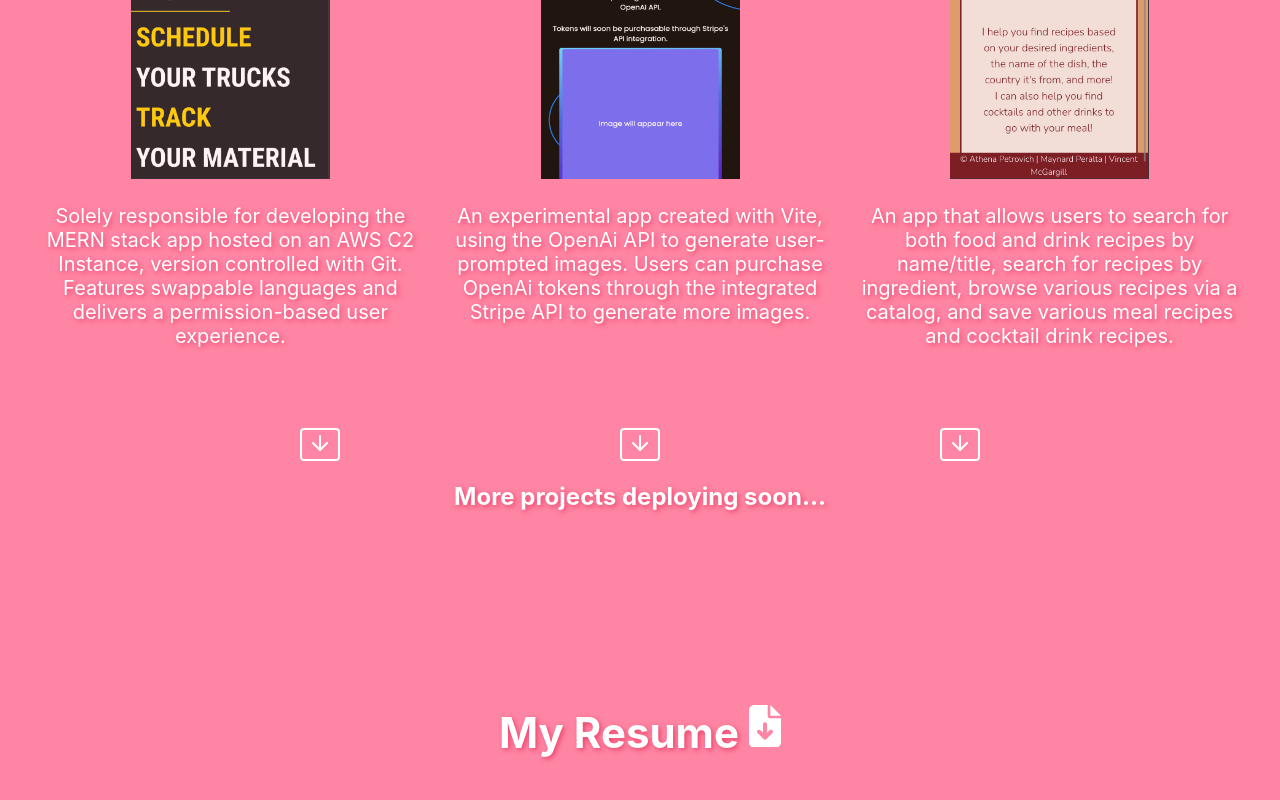
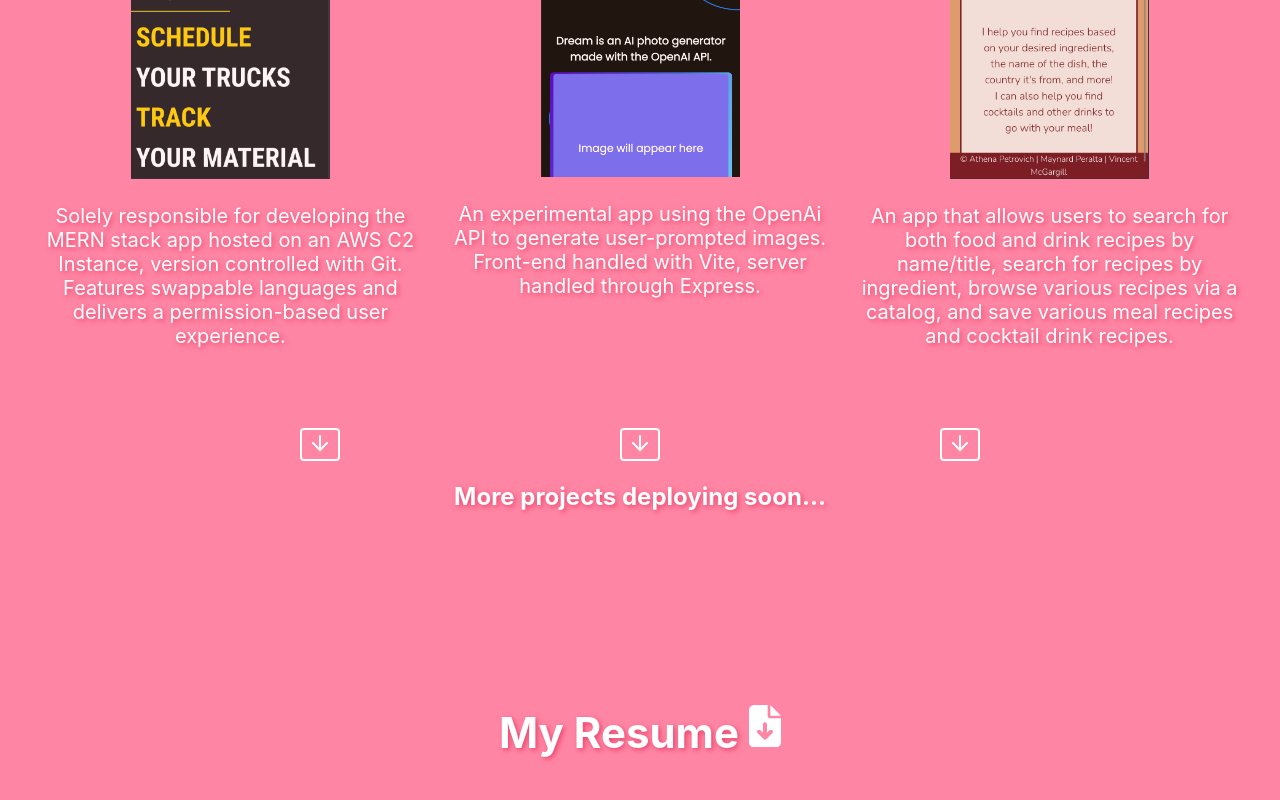
Before and after one commit to strawberryboar/Athenas-Portfolio, a React (Create React App) app: page / in a window 1280 px wide. Shown: the part 1934-2734 px from the top of the page. Built offline with nearby package versions, Linux system fonts and the light colour scheme.

Commit message:
Update copy

```diff
--- a/src/pages/Homepage.js
+++ b/src/pages/Homepage.js
@@ -124,15 +124,13 @@ export default function Homepage() {
                         target='__blank'>
                          <img src={Dream}/>
                         </a>
-                    <p>An experimental app created with Vite, using the OpenAi API to generate user-prompted images. Users can purchase OpenAi tokens through the integrated Stripe API to generate more images.</p>
+                    <p>An experimental app using the OpenAi API to generate user-prompted images. Front-end handled with Vite, server handled through Express.</p>
                     <div className='collapseHidden'>
                         <Collapse>
                             <ul className='tech'>
-                                <li>Stripe</li>
                                 <li>OpenAi</li>
                                 <li>Express</li>
                                 <li>JS/JSON</li>
-                                <li>Thunder Client</li>
                                 <li>HTML/CSS</li>
                             </ul>
                         </Collapse>
```
Also changed, not shown: src/assets/Dream.png.
